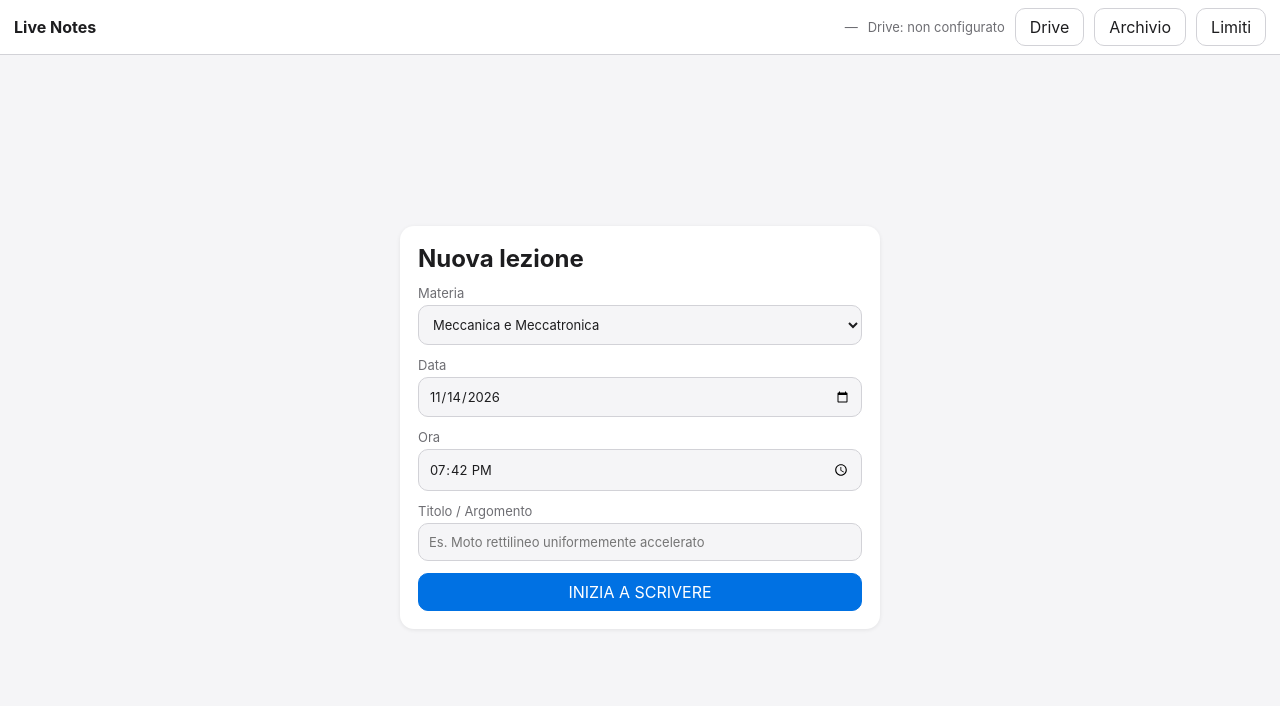
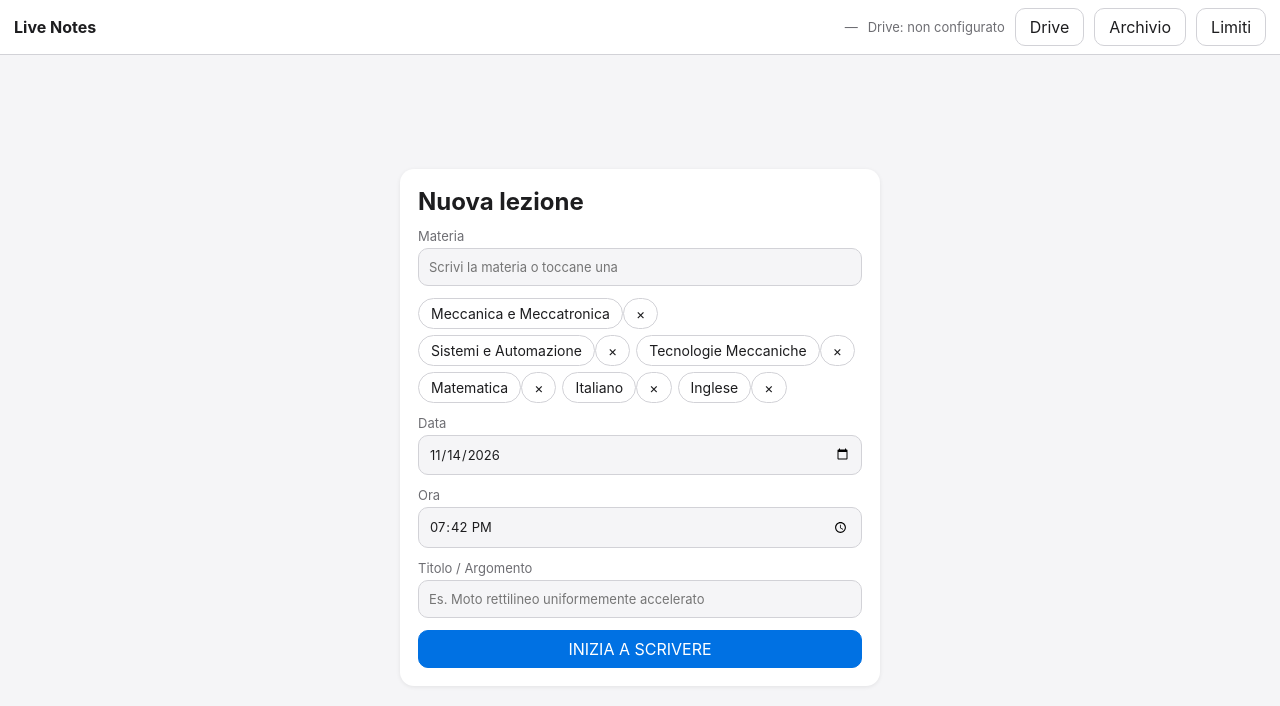
Before and after one commit to Mirkonf/live.notes, a plain HTML site: page index.html in a window 1280 px wide. Drawn offline with nearby package versions, Linux system fonts and the light colour scheme.

Commit message:
Add files via upload

```diff
--- a/index.html
+++ b/index.html
@@ -48,7 +48,7 @@ button:focus-visible,select:focus-visible,input:focus-visible,textarea:focus-vis
 
 <section id="start" class="card">
  <h2 style="margin:0">Nuova lezione</h2>
- <label>Materia<select id="subj"><option>Meccanica e Meccatronica</option><option>Sistemi e Automazione</option><option>Tecnologie Meccaniche</option><option>Matematica</option><option>Italiano</option><option>Inglese</option><option>Altro</option></select></label>
+ <label>Materia<input id="subj" placeholder="Scrivi la materia o toccane una" maxlength="40" autocomplete="off"></label><div id="sj" style="display:flex;flex-wrap:wrap;gap:6px"></div>
  <label>Data<input type="date" id="dt"></label>
  <label>Ora<input type="time" id="tm"></label>
  <label>Titolo / Argomento<input id="topic" placeholder="Es. Moto rettilineo uniformemente accelerato"></label>
@@ -408,12 +408,26 @@ async function renderArchive(){
   };
   q.oninput=draw;draw();
 }
+const Subj={
+ get(){try{return JSON.parse(localStorage.getItem("ln_subj"))||["Meccanica e Meccatronica","Sistemi e Automazione","Tecnologie Meccaniche","Matematica","Italiano","Inglese"]}catch(e){return[]}},
+ set(a){try{localStorage.setItem("ln_subj",JSON.stringify(a))}catch(e){}},
+ add(n){const a=this.get();if(n&&!a.includes(n)){a.push(n);this.set(a)}},
+ render(){const box=$("sj");box.textContent="";
+  this.get().forEach(n=>{const w=document.createElement("span");w.style.display="inline-flex";
+   const b=document.createElement("button");b.className="chip";b.textContent=n;b.onclick=()=>{$("subj").value=n};
+   const x=document.createElement("button");x.className="chip";x.textContent="×";x.setAttribute("aria-label","Rimuovi "+n);
+   x.onclick=()=>{this.set(this.get().filter(t=>t!==n));this.render()};
+   w.append(b,x);box.appendChild(w)});
+ }
+};
 async function init(){
+  Subj.render();
   const n=new Date();$("dt").value=n.getFullYear()+"-"+pad(n.getMonth()+1)+"-"+pad(n.getDate());$("tm").value=pad(n.getHours())+":"+pad(n.getMinutes());
   try{await LocalDatabase.open()}catch(e){$("sv").textContent="IndexedDB non disponibile: gli appunti NON verranno salvati!"}
   try{const all=(await LocalDatabase.all())||[];if(all.length){all.sort((a,b)=>b.modified-a.modified);$("bLast").classList.remove("hide");$("bLast").onclick=()=>openLesson(all[0])}}catch(e){}
   $("bGo").onclick=async()=>{
-    const l=LessonManager.create($("subj").value,$("dt").value,$("tm").value,$("topic").value.trim());
+    const sb=$("subj").value.trim()||"Altro";Subj.add(sb);Subj.render();
+    const l=LessonManager.create(sb,$("dt").value,$("tm").value,$("topic").value.trim());
     LessonManager.cur=l;try{await LocalDatabase.put(l)}catch(e){}openLesson(l);
   };
   $("bArch").onclick=renderArchive;
```
